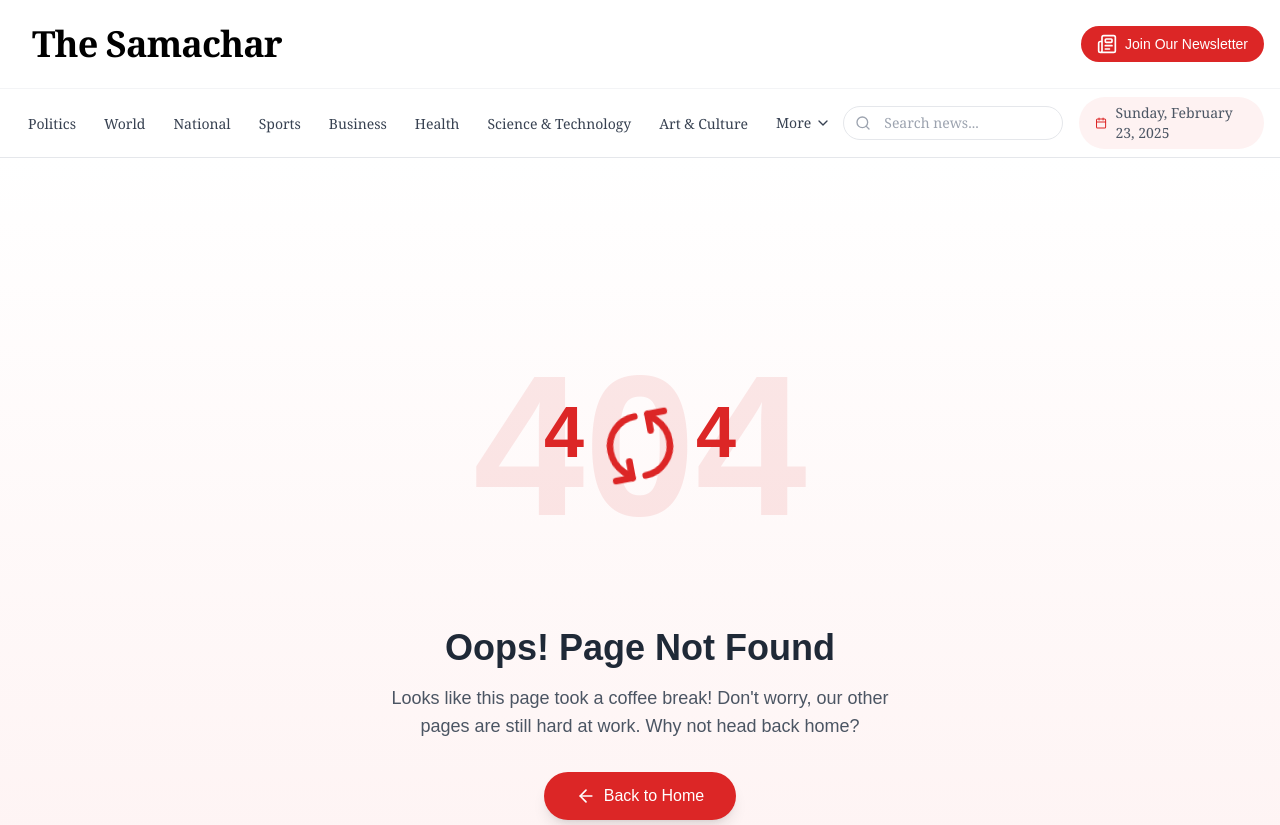
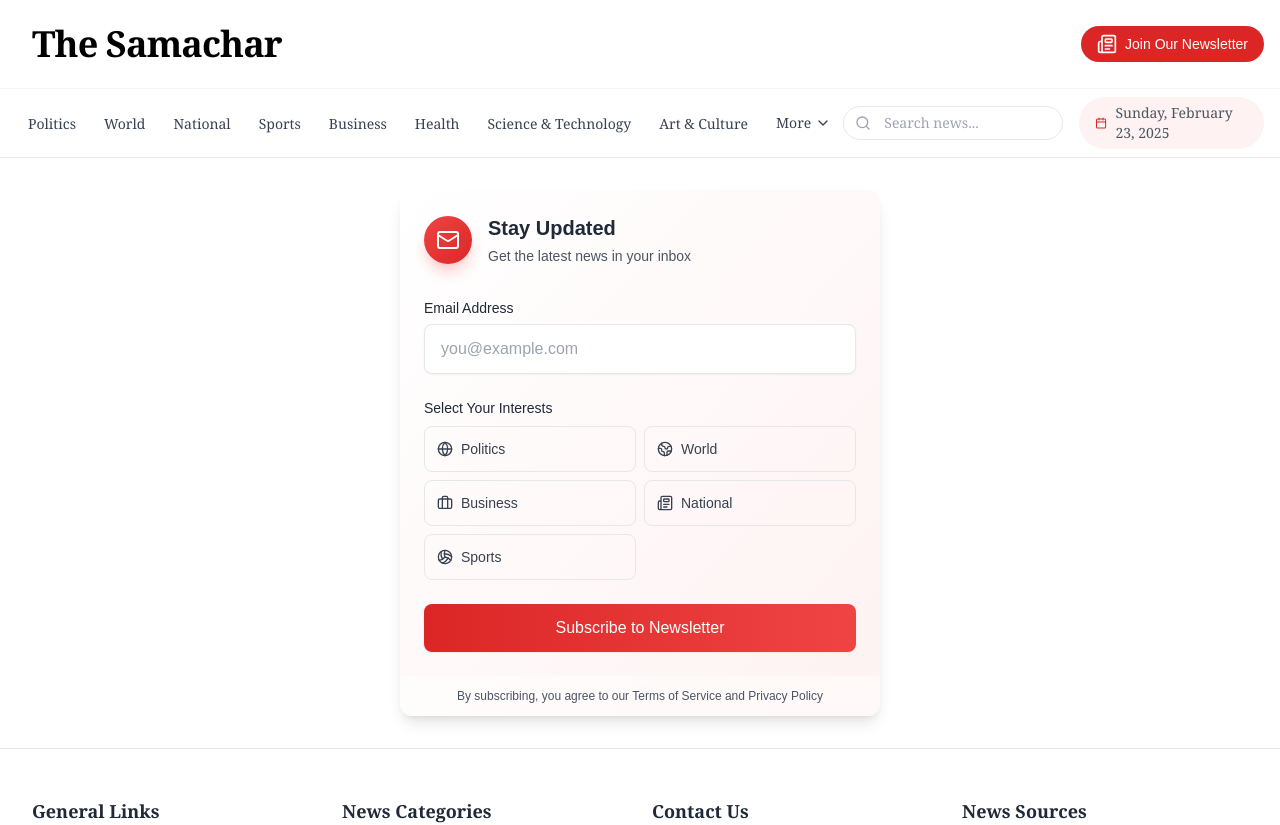
Before and after one commit to Aayush-khadka/Nepali-News-aggregrator, a Next.js app: page /newsletter/signup in a window 1280 px wide. Before the commit this address had no page. Shown: the top 825 px of the page. Built offline with nearby package versions, Linux system fonts and the light colour scheme.

Commit message:
moved signup from /newsletter to /newsletter/signup

```diff
--- /dev/null
+++ b/src/app/(pages)/newsletter/signup/page.js
@@ -0,0 +1,264 @@
+"use client";
+import React, { useState } from "react";
+import {
+  Globe,
+  Earth,
+  Briefcase,
+  Newspaper,
+  Volleyball,
+  Check,
+  LoaderCircle,
+  Mail,
+  AlertCircle,
+  CheckCircle2,
+} from "lucide-react";
+
+const NewsletterSignup = () => {
+  const [email, setEmail] = useState("");
+  const [selectedCategories, setSelectedCategories] = useState([]);
+  const [isLoading, setIsLoading] = useState(false);
+  const [error, setError] = useState("");
+  const [emailError, setEmailError] = useState("");
+  const [success, setSuccess] = useState(false);
+
+  const categories = [
+    { name: "Politics", icon: Globe, slug: "politics" },
+    { name: "World", icon: Earth, slug: "world" },
+    { name: "Business", icon: Briefcase, slug: "business" },
+    { name: "National", icon: Newspaper, slug: "national" },
+    { name: "Sports", icon: Volleyball, slug: "sports" },
+  ];
+
+  const validateEmail = (email) => {
+    const emailRegex = /^[a-zA-Z0-9._-]+@[a-zA-Z0-9.-]+\.[a-zA-Z]{2,}$/;
+    if (!email) {
+      setEmailError("Email is required");
+      return false;
+    }
+    if (!emailRegex.test(email)) {
+      setEmailError("Please enter a valid email address");
+      return false;
+    }
+    setEmailError("");
+    return true;
+  };
+
+  const toggleCategory = (slug) => {
+    setSelectedCategories((prev) =>
+      prev.includes(slug) ? prev.filter((id) => id !== slug) : [...prev, slug]
+    );
+  };
+
+  const handleEmailChange = (e) => {
+    setEmail(e.target.value);
+    if (emailError) validateEmail(e.target.value);
+  };
+
+  const handleSubmit = async (e) => {
+    e.preventDefault();
+    setError("");
+
+    if (!validateEmail(email)) {
+      return;
+    }
+
+    if (selectedCategories.length === 0) {
+      setError("Please select at least one category");
+      return;
+    }
+
+    setIsLoading(true);
+
+    try {
+      const response = await fetch(
+        "https://nepali-news-aggregrator-backend.vercel.app/api/v1/newsletter/signup",
+        {
+          method: "POST",
+          headers: {
+            "Content-Type": "application/json",
+          },
+          body: JSON.stringify({
+            email,
+            interests: selectedCategories,
+          }),
+        }
+      );
+
+      const rawResponse = await response.text();
+      const contentType = response.headers.get("Content-Type");
+      let data;
+
+      if (contentType && contentType.includes("application/json")) {
+        data = JSON.parse(rawResponse);
+      } else {
+        throw new Error("Invalid response from server. Please try again.");
+      }
+
+      if (!response.ok) {
+        setError(data?.message || "Failed to sign up. Please try again.");
+        return;
+      }
+
+      setSuccess(true);
+    } catch (err) {
+      console.error("Signup error:", err);
+      setError(err.message || "Something went wrong. Please try again later.");
+    } finally {
+      setIsLoading(false);
+    }
+  };
+
+  if (success) {
+    return (
+      <div className="max-w-lg mx-auto px-4 py-8">
+        <div className="bg-gradient-to-br from-white to-red-50 rounded-xl shadow-lg p-8">
+          <div className="mb-8 text-center">
+            <div className="w-16 h-16 bg-red-500 rounded-full flex items-center justify-center mx-auto mb-4 shadow-lg shadow-red-200">
+              <CheckCircle2 className="w-8 h-8 text-white" />
+            </div>
+            <h2 className="text-2xl font-bold text-gray-800 mb-2">
+              Almost there!
+            </h2>
+            <p className="text-gray-600">
+              Please verify your email address to complete the subscription
+            </p>
+          </div>
+
+          <div className="bg-white rounded-lg p-6 shadow-sm mb-6">
+            <div className="flex items-center gap-3 mb-4">
+              <Mail className="w-5 h-5 text-red-500" />
+              <p className="font-medium text-gray-800">
+                Verification email sent to:
+              </p>
+            </div>
+            <p className="text-red-600 font-medium break-all bg-red-50 p-3 rounded-lg">
+              {email}
+            </p>
+          </div>
+
+          <div className="bg-blue-50 rounded-lg p-4">
+            <h3 className="font-medium text-blue-800 mb-2 flex items-center gap-2">
+              <AlertCircle className="w-4 h-4" />
+              Next steps:
+            </h3>
+            <ol className="text-sm text-blue-700 space-y-2 ml-6 list-decimal">
+              <li>Check your email inbox</li>
+              <li>Click the verification link in the email</li>
+              <li>Start receiving news updates based on your interests!</li>
+            </ol>
+          </div>
+        </div>
+      </div>
+    );
+  }
+
+  return (
+    <div className="max-w-lg mx-auto px-4 py-8">
+      <div className="bg-gradient-to-br from-white to-red-50 rounded-xl shadow-lg overflow-hidden">
+        <div className="p-6">
+          <div className="flex items-center gap-4 mb-8">
+            <div className="bg-gradient-to-br from-red-500 to-red-600 w-12 h-12 rounded-full flex items-center justify-center shadow-lg shadow-red-200">
+              <Mail className="w-6 h-6 text-white" />
+            </div>
+            <div>
+              <h2 className="text-xl font-bold text-gray-800 mb-1">
+                Stay Updated
+              </h2>
+              <p className="text-sm text-gray-600">
+                Get the latest news in your inbox
+              </p>
+            </div>
+          </div>
+
+          <form onSubmit={handleSubmit} className="space-y-6">
+            <div>
+              <label
+                htmlFor="email"
+                className="block text-sm font-medium text-gray-800 mb-1.5"
+              >
+                Email Address
+              </label>
+              <div className="relative">
+                <input
+                  type="email"
+                  id="email"
+                  placeholder="you@example.com"
+                  value={email}
+                  onChange={handleEmailChange}
+                  onBlur={() => validateEmail(email)}
+                  className={`w-full px-4 py-3 text-gray-800 placeholder-gray-400 bg-white rounded-lg border ${
+                    emailError
+                      ? "border-red-400 focus:ring-red-100"
+                      : "border-gray-200 focus:border-red-400 focus:ring-red-100"
+                  } outline-none transition-all shadow-sm`}
+                />
+                {emailError && (
+                  <div className="absolute inset-y-0 right-0 flex items-center pr-3">
+                    <AlertCircle className="h-5 w-5 text-red-500" />
+                  </div>
+                )}
+              </div>
+              {emailError && (
+                <p className="mt-1.5 text-sm text-red-600 flex items-center gap-1">
+                  <AlertCircle className="h-4 w-4" />
+                  {emailError}
+                </p>
+              )}
+            </div>
+
+            <div>
+              <label className="block text-sm font-medium text-gray-800 mb-2">
+                Select Your Interests
+              </label>
+              <div className="grid grid-cols-2 gap-2">
+                {categories.map((category) => (
+                  <button
+                    key={category.slug}
+                    type="button"
+                    onClick={() => toggleCategory(category.slug)}
+                    className={`flex items-center gap-2 p-3 rounded-lg border text-sm transition-all ${
+                      selectedCategories.includes(category.slug)
+                        ? "border-red-200 bg-white text-red-600 shadow-sm"
+                        : "border-gray-200 hover:border-red-200 hover:bg-white text-gray-700"
+                    }`}
+                  >
+                    <category.icon className="w-4 h-4" />
+                    <span className="font-medium">{category.name}</span>
+                  </button>
+                ))}
+              </div>
+            </div>
+
+            {error && (
+              <div className="p-3 bg-red-50 text-red-600 text-sm rounded-lg flex items-center gap-2">
+                <AlertCircle className="h-4 w-4 flex-shrink-0" />
+                <span>{error}</span>
+              </div>
+            )}
+
+            <button
+              type="submit"
+              disabled={isLoading}
+              className="w-full bg-gradient-to-r from-red-600 to-red-500 hover:from-red-700 hover:to-red-600 text-white font-medium py-3 px-4 rounded-lg transition-all duration-300 flex items-center justify-center disabled:opacity-70 shadow-sm"
+            >
+              {isLoading ? (
+                <>
+                  <LoaderCircle className="w-4 h-4 mr-2 animate-spin" />
+                  Signing Up...
+                </>
+              ) : (
+                "Subscribe to Newsletter"
+              )}
+            </button>
+          </form>
+        </div>
+
+        <div className="bg-white/50 backdrop-blur-sm px-6 py-3 text-center text-xs text-gray-600">
+          By subscribing, you agree to our Terms of Service and Privacy Policy
+        </div>
+      </div>
+    </div>
+  );
+};
+
+export default NewsletterSignup;
```
